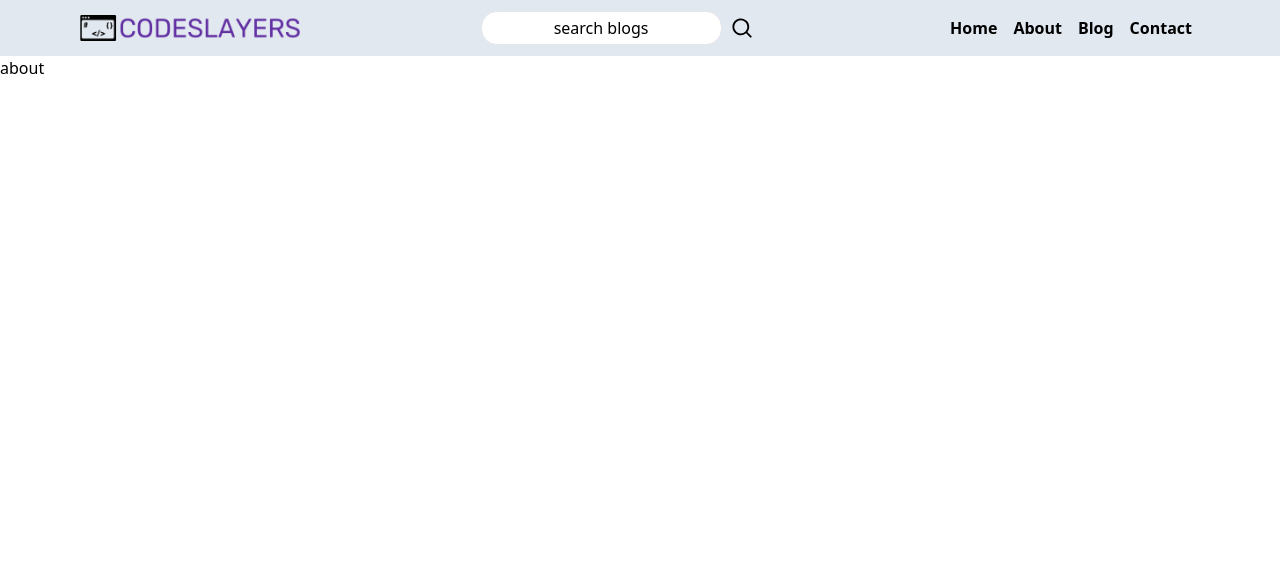
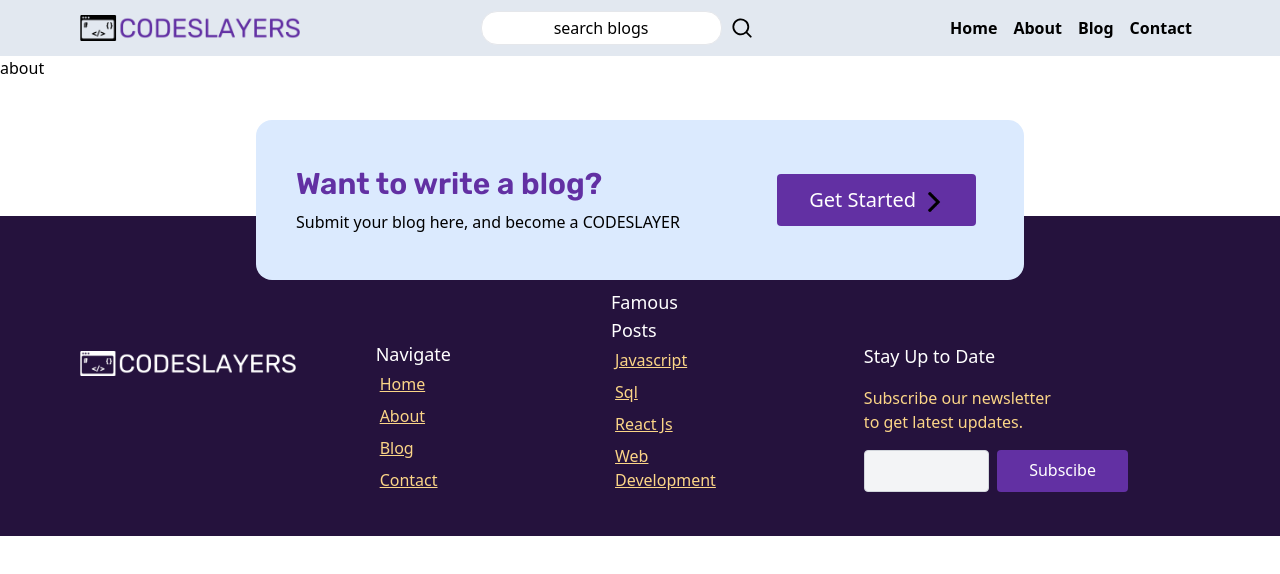
Before and after one commit to CODExSHUBHAM/code-slayers, a Next.js app: page /about in a window 1280 px wide. Shown: the top 574 px of the page. Built offline with nearby package versions, Linux system fonts and the light colour scheme.

Commit message:
Feat: added footer section and Ui imporvements

```diff
--- /dev/null
+++ b/components/Footer/footer.js
@@ -0,0 +1,54 @@
+/* eslint-disable jsx-a11y/alt-text */
+/* eslint-disable @next/next/no-img-element */
+import Image from 'next/image';
+import Link from 'next/link';
+import React from 'react';
+import whiteLogo from '../../public/White Logo.png';
+import arrow from '../../public/Icons/right-arrow.png';
+
+function Footer() {
+  return (
+    <>
+      <div className='flex items-center justify-between h-40 bg-blue-100 w-3/5 mx-auto mt-10 rounded-2xl z-100 -mb-16 relative p-10'>
+        <div>
+          <h1 className='text-3xl text-primary font-primary font-semibold'>Want to write a blog?</h1>
+          <p className='font-medium pt-2'>Submit your blog here, and become a CODESLAYER</p>
+        </div>
+        <button className='flex items-center text-white bg-primary border-0 px-8 p-3 mx-2 focus:outline-none hover:bg-indigo-600 rounded text-xl'>Get Started <Image src={arrow} alt="arrow" width={20} height={20} className='ml-2 pt-1' /></button>
+      </div>
+      <div className='bg-dark h-80 flex items-end px-20 py-8 z-0'>
+        <div className='w-80 mb-32'>
+          <Image src={whiteLogo} alt='white-logo' />
+        </div>
+        <div className='px-20 pb-2'>
+          <h2 className='text-white font-medium text-lg'>Navigate</h2>
+          <ul className='text-secondary underline'>
+            <li className='p-1'><Link href='/'>Home</Link></li>
+            <li className='p-1'><Link href='/about'>About</Link></li>
+            <li className='p-1'><Link href='/blog'>Blog</Link></li>
+            <li className='p-1'><Link href='/contact'>Contact</Link></li>
+          </ul>
+        </div>
+        <div className='px-20 pb-2'>
+          <h2 className='text-white font-medium text-lg'>Famous Posts</h2>
+          <ul className='text-secondary underline'>
+            <li className='p-1'><Link href='blogpost/Javascript'>Javascript</Link></li>
+            <li className='p-1'><Link href='blogpost/sql'>Sql</Link></li>
+            <li className='p-1'><Link href='blogpost/react'>React Js</Link></li>
+            <li className='p-1'><Link href='blogpost/web-dev'>Web Development</Link></li>
+          </ul>
+        </div>
+        <div className='px-16 pb-3'>
+          <h2 className='text-white font-medium text-lg'>Stay Up to Date</h2>
+          <p className='w-48 text-secondary mt-4'>Subscribe our newsletter to get latest updates.</p>
+          <div className='flex mt-4'>
+            <input type="email" name="email" id="news-letter-email" className='w-full bg-gray-100 rounded border border-gray-300 focus:border-indigo-500 text-base outline-none text-gray-700 py-1 px-3 leading-8 transition-colors duration-200 ease-in-out' />
+            <button className='flex text-white bg-primary border-0 px-8 p-2 mx-2 focus:outline-none hover:bg-indigo-600 rounded text-md'>Subscibe</button>
+          </div>
+        </div>
+      </div>
+    </>
+  )
+}
+
+export default Footer
--- a/components/Form/form.js
+++ b/components/Form/form.js
@@ -99,11 +99,7 @@ function Form() {
 
   return (
     <>
-      <div className='w-1/3 m-auto text-center py-10'>
-        <h1 className='font-bold text-4xl'>Reach Us</h1>
-        <p className='mt-5'>Lorem ipsum dolor sit amet, consectetur adipisicing elit. Cumque saepe dignissimos ut voluptates ex nemo repellendus sunt reiciendis, repudiandae quia?</p>
-      </div>
-      <div className='w-1/3 mx-auto'>
+      <div className='w-2/5 mx-auto pb-10'>
         <form onSubmit={handleSubmit}>
           <div className='flex'>
             <div className='flex flex-col w-full p-2'>
@@ -128,8 +124,8 @@ function Form() {
             <p className="text-gray-700 text-sm font-bold p-1">{formErrors.checked}</p>
           </div>
           <div className='flex items-center'>
-            <button className="flex text-white bg-indigo-500 border-0 px-8 p-2 mx-2 focus:outline-none hover:bg-indigo-600 rounded text-lg">
-              Button
+            <button className="flex text-white bg-primary border-0 px-8 p-2 mx-2 focus:outline-none hover:bg-indigo-600 rounded text-lg">
+              SUBMIT
             </button>
             {isSubmitSucces && (<p className="mx-5 text-base text-green-300">Thanks for contacting Us</p>)}
             {isSubmitSucces === false && (<p className="mx-5 text-base text-red-400">Please try again!</p>)}
--- a/pages/about.js
+++ b/pages/about.js
@@ -1,11 +1,13 @@
 import React from 'react'
 import Navbar from '@/components/Navbar/navbar'
+import Footer from '@/components/Footer/footer'
 
 function about() {
   return (
     <>
       <Navbar />
       <div>about</div>
+      <Footer />
     </>
   )
 }
--- a/pages/blog.js
+++ b/pages/blog.js
@@ -1,6 +1,7 @@
 import React, { useEffect, useState } from 'react';
 import Navbar from '@/components/Navbar/navbar';
 import Link from 'next/link';
+import Footer from '@/components/Footer/footer';
 
 
 function Blog(props) {
@@ -23,6 +24,7 @@ function Blog(props) {
         })}
 
       </div>
+      <Footer />
     </>
   )
 }
--- a/pages/contact.js
+++ b/pages/contact.js
@@ -1,12 +1,18 @@
 import React from 'react'
 import Navbar from '@/components/Navbar/navbar'
 import Form from '@/components/Form/form'
+import Footer from '@/components/Footer/footer'
 
 function contact() {
   return (
     <>
       <Navbar />
+      <div className='flex flex-col w-2/4 m-auto text-center py-10 items-center'>
+        <h1 className='text-3xl font-primary font-medium text-primary'>Connect with us</h1>
+        <p className='mt-5 w-9/12 font-normal'>Thank you for visiting our website. If you have any questions or comments about our products or services, please contact us using the form below. We look forward to hearing from you and assisting you in any way we can.</p>
+      </div>
       <Form />
+      <Footer />
 
     </>
   )
--- /dev/null
+++ b/pages/submitblog.js
@@ -0,0 +1,9 @@
+import React from 'react'
+
+function Submitblog() {
+  return (
+    <div>Submitblog</div>
+  )
+}
+
+export default Submitblog
--- a/tailwind.config.js
+++ b/tailwind.config.js
@@ -24,7 +24,8 @@ module.exports = {
         primary: '#6230A3',
         secondary: '#FBD587',
         black: '#010101',
-        white: '#FFFFFF'
+        white: '#FFFFFF',
+        dark: '#25123D'
       }
     },
   },
```
Also changed, not shown: pages/index.js (+2 -0 lines), public/Icons/right-arrow.png (added), public/White Logo.png (added).
